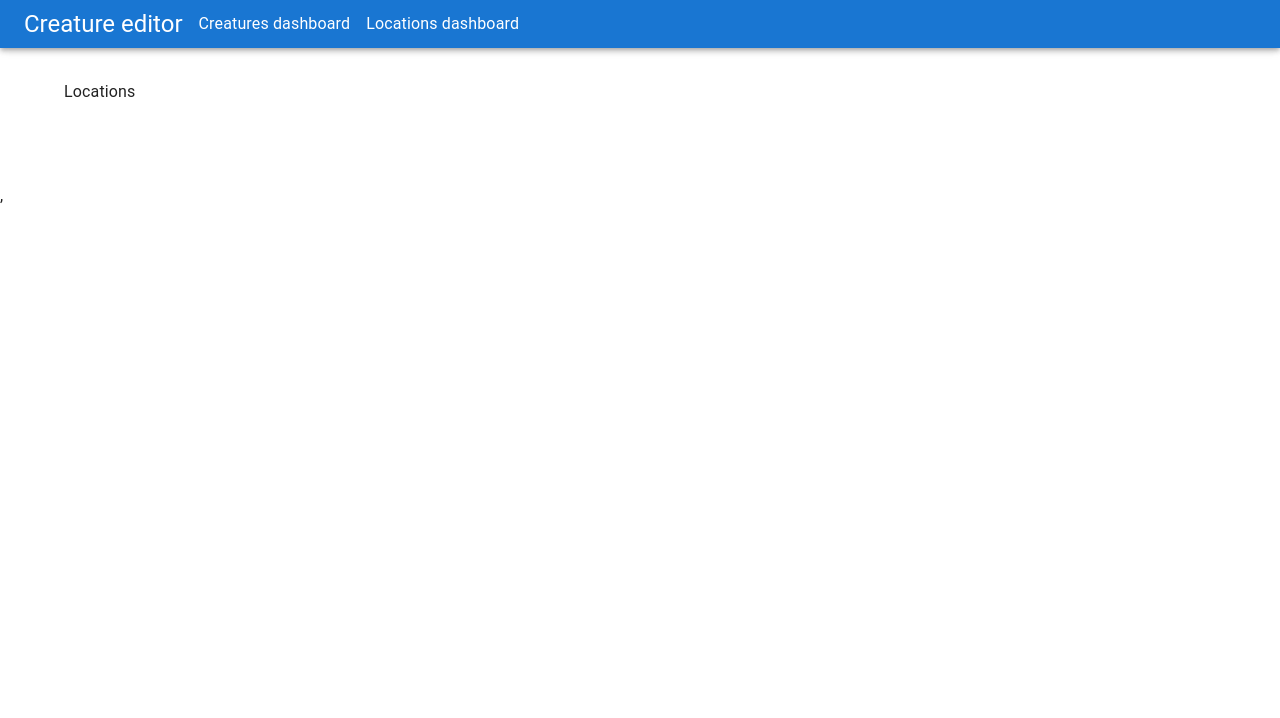
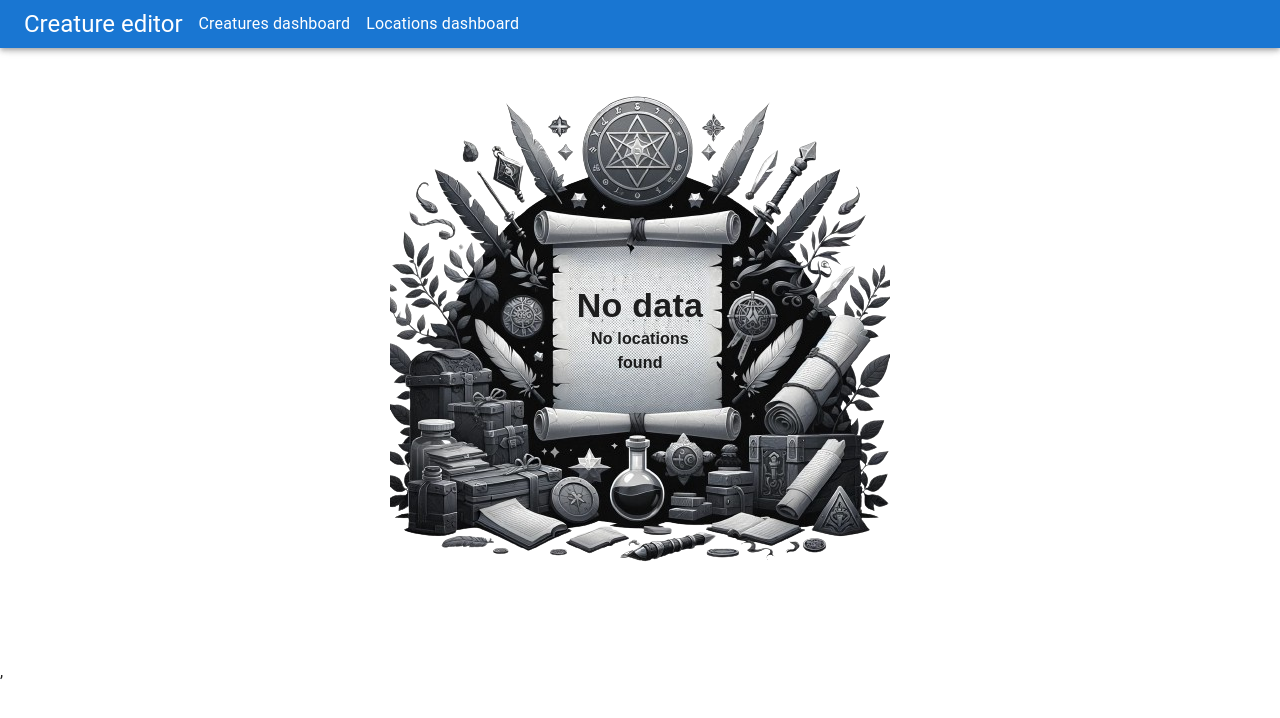
Before and after one commit to iv-thomson/monster-generator-app, a React (Vite) app: page /location in a window 1280 px wide. Shown: the top 718 px of the page. Built offline with nearby package versions, Linux system fonts and the light colour scheme; sample sign-in values are in the browser's storage.

Commit message:
feat: empty states

```diff
--- a/src/App.tsx
+++ b/src/App.tsx
@@ -38,7 +38,7 @@ function App() {
                 Creatures dashboard
               </Link>
               <Link
-                to='/locations'
+                to='/location'
                 component={RouterLink}
                 color='inherit'
                 underline='hover'
--- /dev/null
+++ b/src/components/NoData.tsx
@@ -0,0 +1,48 @@
+import React from 'react';
+import { Typography, styled } from '@mui/material';
+
+type Props = {
+  message: string;
+};
+
+const NoDataStyle = styled('div')(() => ({
+  position: 'relative',
+  display: 'flex',
+  alignItems: 'center',
+  justifyContent: 'center',
+  '.empty-state-message': {
+    position: 'absolute',
+    width: '140px',
+    top: '50%',
+    left: '50%',
+    transform: 'translate(-50%, -50%)',
+    display: 'flex',
+    flexDirection: 'column',
+    alignItems: 'center',
+    textAlign: 'center',
+    justifyContent: 'center',
+    h2: {
+      margin: 0,
+    },
+    p: {
+      margin: 0,
+    },
+  },
+}));
+
+export const NoData = ({ message }: Props) => {
+  return (
+    <NoDataStyle>
+      <img src='./empty-state.png' />
+
+      <div className='empty-state-message'>
+        <Typography variant='h4' fontWeight='900' fontFamily='fantasy'>
+          No data
+        </Typography>
+        <Typography fontWeight='600' fontFamily='fantasy'>
+          {message}
+        </Typography>
+      </div>
+    </NoDataStyle>
+  );
+};
--- a/src/pages/CreaturesPage.tsx
+++ b/src/pages/CreaturesPage.tsx
@@ -18,6 +18,7 @@ import {
   isEditModeSelector,
 } from '@/selectors/creature';
 import { Loader } from '@/components/Loader';
+import { NoData } from '@/components/NoData';
 
 const drawerWidth = 300;
 
@@ -79,6 +80,9 @@ export const CreaturesPage = () => {
       </Drawer>
       <Main open={isOpen}>
         <Container sx={{ marginTop: '24px', my: 10 }}>
+          {!loading && entities.length === 0 && (
+            <NoData message='No creatures found' />
+          )}
           {loading ? (
             <Loader placeholderCount={10} />
           ) : (
--- a/src/pages/LocationPage.tsx
+++ b/src/pages/LocationPage.tsx
@@ -1,6 +1,11 @@
+import { NoData } from '@/components/NoData';
 import { Container } from '@mui/material';
 import React from 'react';
 
 export const LocationPage = () => {
-  return <Container sx={{ marginTop: '24px', my: 10 }}>Locations</Container>;
+  return (
+    <Container sx={{ marginTop: '24px', my: 10 }}>
+      <NoData message='No locations found' />
+    </Container>
+  );
 };
```
Also changed, not shown: public/empty-state.png (added).
